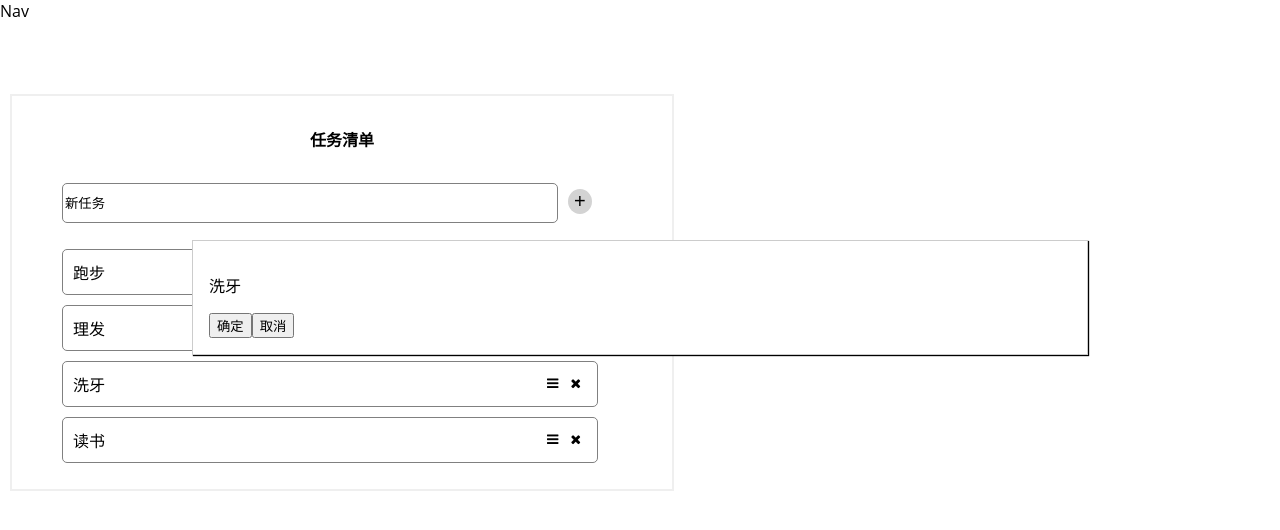
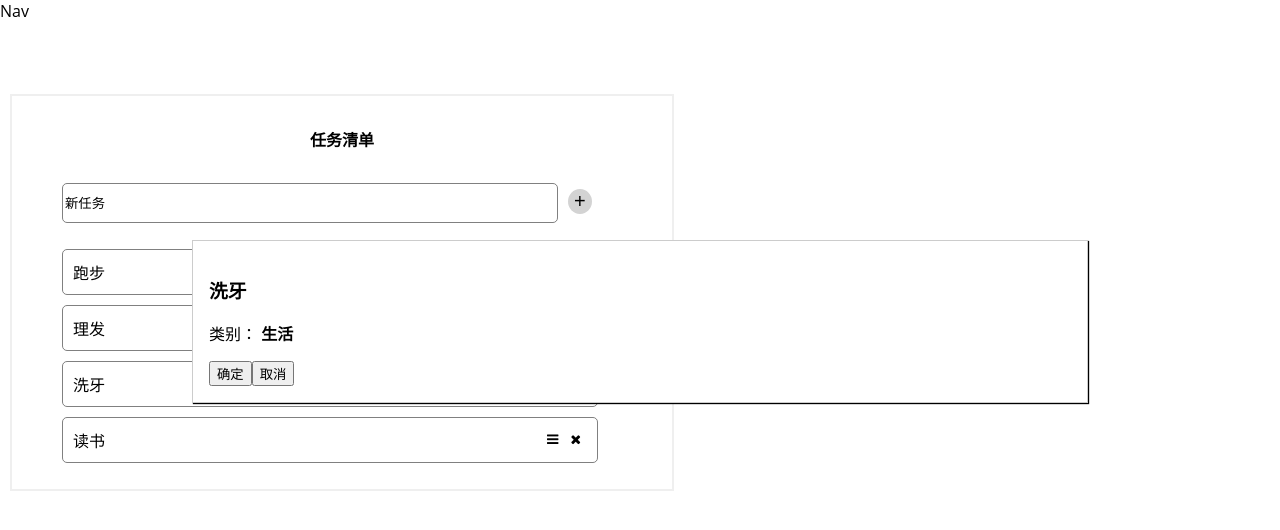
Before and after one commit to xuwenyihust/everyday-action, a React (Create React App) app: page / in a window 1280 px wide. Both pictures are taken after a click on the button 552 px from the left and 383 px from the top of the page. Shown: the top 530 px of the page. Built offline with nearby package versions, Linux system fonts and the light colour scheme.

Commit message:
Some changes.

```diff
--- a/src/components/TodoList/TodoItems/TodoItem/TodoItemSummary/TodoItemSummary.js
+++ b/src/components/TodoList/TodoItems/TodoItem/TodoItemSummary/TodoItemSummary.js
@@ -3,7 +3,8 @@ import './TodoItemSummary.css';
 
 const todoItemSummary = (props) => (
     <div>
-        <p>{props.item.content}</p>
+        <h3>{props.item.content}</h3>
+        <p>类别： <strong>{props.item.type}</strong></p>
         <button
             type="button"
             className="saveButton"
```
